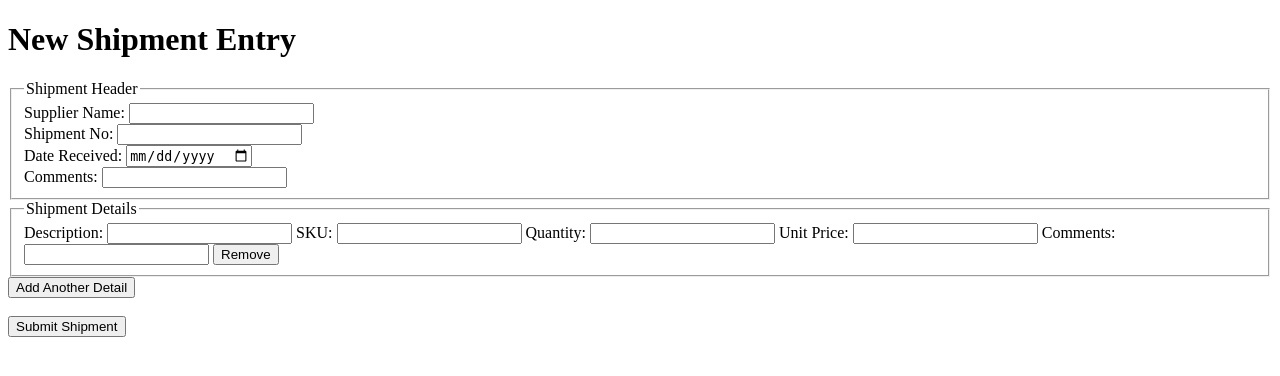
After one commit to zee-zaffar/sales-manager, a Flask app: page /shipment/new in a window 1280 px wide. The commit adds this page. Shown: the top 376 px of the page. Run offline with Flask 3, Linux system fonts and the light colour scheme.

Commit message:
shipment, payment inserts working

```diff
--- a/main.py
+++ b/main.py
@@ -1,10 +1,11 @@
-from flask import Flask, render_template
+from flask import Flask, flash, redirect, render_template, request, url_for
 from database.products import get_products
 from database.orders import get_orders
 from business.orders import process_orders
-from database.shipments import get_shipments, get_shipment_header, get_shipment_details
-from database.payments import get_payments_by_shipmentheader
+from database.shipments import get_shipments, get_shipment_header, get_shipment_details, add_shipment_header, add_shipment_detail
+from database.payments import get_payments_by_shipmentheader, add_payment
 app = Flask(__name__)
+app.secret_key = 'your-very-secret-key'  # Change this to a strong, random value in production
 
 @app.route("/")
 def home():
@@ -43,5 +44,57 @@ def shipment_details(shipment_id):
 
     return render_template('shipment_details.html', shipment=shipment, details=details, payments=payments)
 
+@app.route('/shipment/new')
+def new_shipment():
+    return render_template('shipment_entry.html')
+
+# Route to handle form submission for new shipment
+@app.route('/shipment/new', methods=['POST'])
+def submit_shipment():
+    # Get header fields
+    supplier_name = request.form.get('supplier_name')
+    shipment_no = request.form.get('shipment_no')
+    date_received = request.form.get('date_received')
+    comments = request.form.get('comments')
+
+    # Insert header and get ID
+    header_id = add_shipment_header(supplier_name, shipment_no, date_received, comments)
+
+    # Get details (multiple rows)
+    descriptions = request.form.getlist('description[]')
+    skus = request.form.getlist('sku[]')
+    quantities = request.form.getlist('quantity[]')
+    unit_prices = request.form.getlist('unit_price[]')
+    detail_comments = request.form.getlist('detail_comments[]')
+
+    for desc, sku, qty, price, comm in zip(descriptions, skus, quantities, unit_prices, detail_comments):
+        add_shipment_detail(
+            header_id=header_id,
+            description=desc,
+            sku=sku,
+            quantity=int(qty),
+            unit_price=float(price),
+            comments=comm
+        )
+
+    flash('Shipment added successfully!')
+    return redirect(url_for('shipments_list'))
+
+@app.route('/shipment/<int:shipment_id>/payment/new')
+def new_payment(shipment_id):
+    return render_template('payment_entry.html', shipment_id=shipment_id)
+
+# Route to handle payment form submission
+@app.route('/shipment/<int:shipment_id>/payment/new', methods=['POST'])
+def submit_payment(shipment_id):
+    paymentdate = request.form.get('paymentdate')
+    description = request.form.get('description')
+    amount = request.form.get('amount')
+    fee = request.form.get('fee')
+    comments = request.form.get('comments')
+    add_payment(shipment_id, paymentdate, description, amount, fee, comments)
+    flash('Payment added successfully!')
+    return redirect(url_for('shipment_details', shipment_id=shipment_id))
+
 if __name__ == "__main__":
     app.run(debug=True)
--- a/templates/shipment_details.html
+++ b/templates/shipment_details.html
@@ -6,7 +6,8 @@
     <link rel="stylesheet" href="/static/style.css">
 </head>
 <body>
-    <h1>Shipment Details for Shipment #{{ shipment.ID }}</h1>
+    <h1>Shipment Details for Shipment - {{ shipment.ShipmentNo }}</h1>
+    <a href="/shipment/{{ shipment.ID }}/payment/new" class="button">Add Payment</a>
     <h2>Header</h2>
     <ul>
         <li><strong>Supplier Name:</strong> {{ shipment.SupplierName }}</li>
--- /dev/null
+++ b/templates/shipment_entry.html
@@ -0,0 +1,53 @@
+<!DOCTYPE html>
+<html lang="en">
+<head>
+    <meta charset="UTF-8">
+    <title>New Shipment Entry</title>
+    <link rel="stylesheet" href="/static/style.css">
+</head>
+<body>
+    <h1>New Shipment Entry</h1>
+    <form id="shipment-header-form" method="post" action="/shipment/new">
+        <fieldset>
+            <legend>Shipment Header</legend>
+            <label>Supplier Name: <input type="text" name="supplier_name" required></label><br>
+            <label>Shipment No: <input type="text" name="shipment_no" required></label><br>
+            <label>Date Received: <input type="date" name="date_received" required></label><br>
+            <label>Comments: <input type="text" name="comments"></label><br>
+        </fieldset>
+        <fieldset id="shipment-details">
+            <legend>Shipment Details</legend>
+            <div class="shipment-detail">
+                <label>Description: <input type="text" name="description[]" required></label>
+                <label>SKU: <input type="text" name="sku[]" required></label>
+                <label>Quantity: <input type="number" name="quantity[]" min="1" required></label>
+                <label>Unit Price: <input type="number" name="unit_price[]" step="0.01" min="0" required></label>
+                <label>Comments: <input type="text" name="detail_comments[]"></label>
+                <button type="button" onclick="removeDetail(this)">Remove</button>
+            </div>
+        </fieldset>
+        <button type="button" onclick="addDetail()">Add Another Detail</button>
+        <br><br>
+        <input type="submit" value="Submit Shipment">
+    </form>
+    <script>
+        function addDetail() {
+            const details = document.getElementById('shipment-details');
+            const div = document.createElement('div');
+            div.className = 'shipment-detail';
+            div.innerHTML = `
+                <label>Description: <input type="text" name="description[]" required></label>
+                <label>SKU: <input type="text" name="sku[]" required></label>
+                <label>Quantity: <input type="number" name="quantity[]" min="1" required></label>
+                <label>Unit Price: <input type="number" name="unit_price[]" step="0.01" min="0" required></label>
+                <label>Comments: <input type="text" name="detail_comments[]"></label>
+                <button type="button" onclick="removeDetail(this)">Remove</button>
+            `;
+            details.appendChild(div);
+        }
+        function removeDetail(btn) {
+            btn.parentElement.remove();
+        }
+    </script>
+</body>
+</html>
--- a/templates/shipments_list.html
+++ b/templates/shipments_list.html
@@ -7,6 +7,7 @@
 </head>
 <body>
     <h1>All Shipments</h1>
+    <a href="/shipment/new" class="button">Add New Shipment</a>
     <table border="1">
         <thead>
             <tr>
```
Also changed, not shown: templates/payment_entry.html (added, +20 -0 lines).
